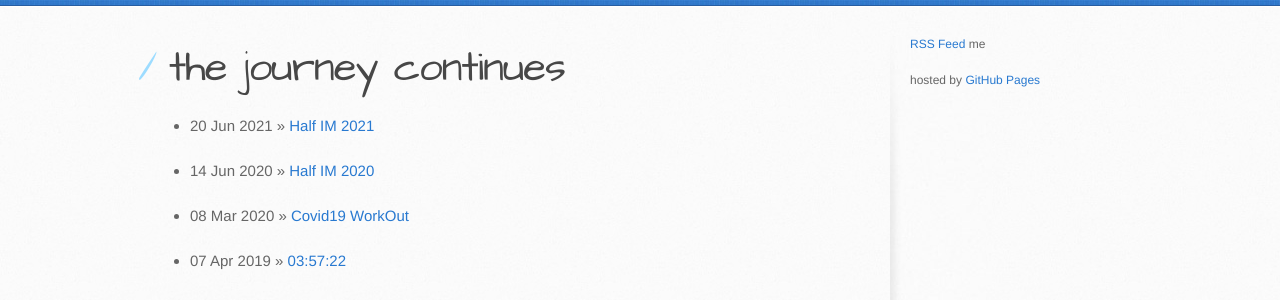
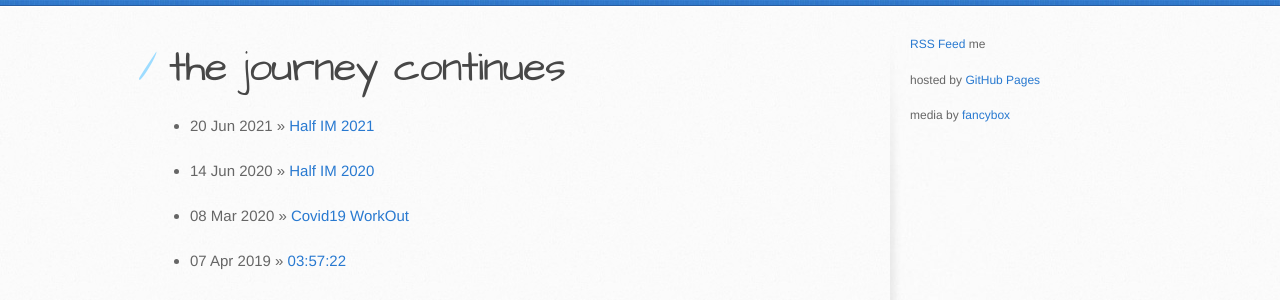
Before and after one commit to jokeru/facebook, a Jekyll site: the page built from index.html, in a window 1280 px wide. Shown: the part 195-495 px from the top of the page. Built offline with Jekyll 4.4.1, drawn with Linux system fonts in a browser that asks for light colours.

Commit message:
Update default.html

```diff
--- a/_layouts/default.html
+++ b/_layouts/default.html
@@ -73,6 +73,7 @@
 
           <p><a href="/feed.xml" target="_blank">RSS Feed</a> me</p>
           <p>hosted by <a href="https://pages.github.com">GitHub Pages</a></p>
+          <p>media by <a href="https://fancyapps.com/fancybox/3/">fancybox</a></p>
         </aside>
       </div>
     </div>
```
